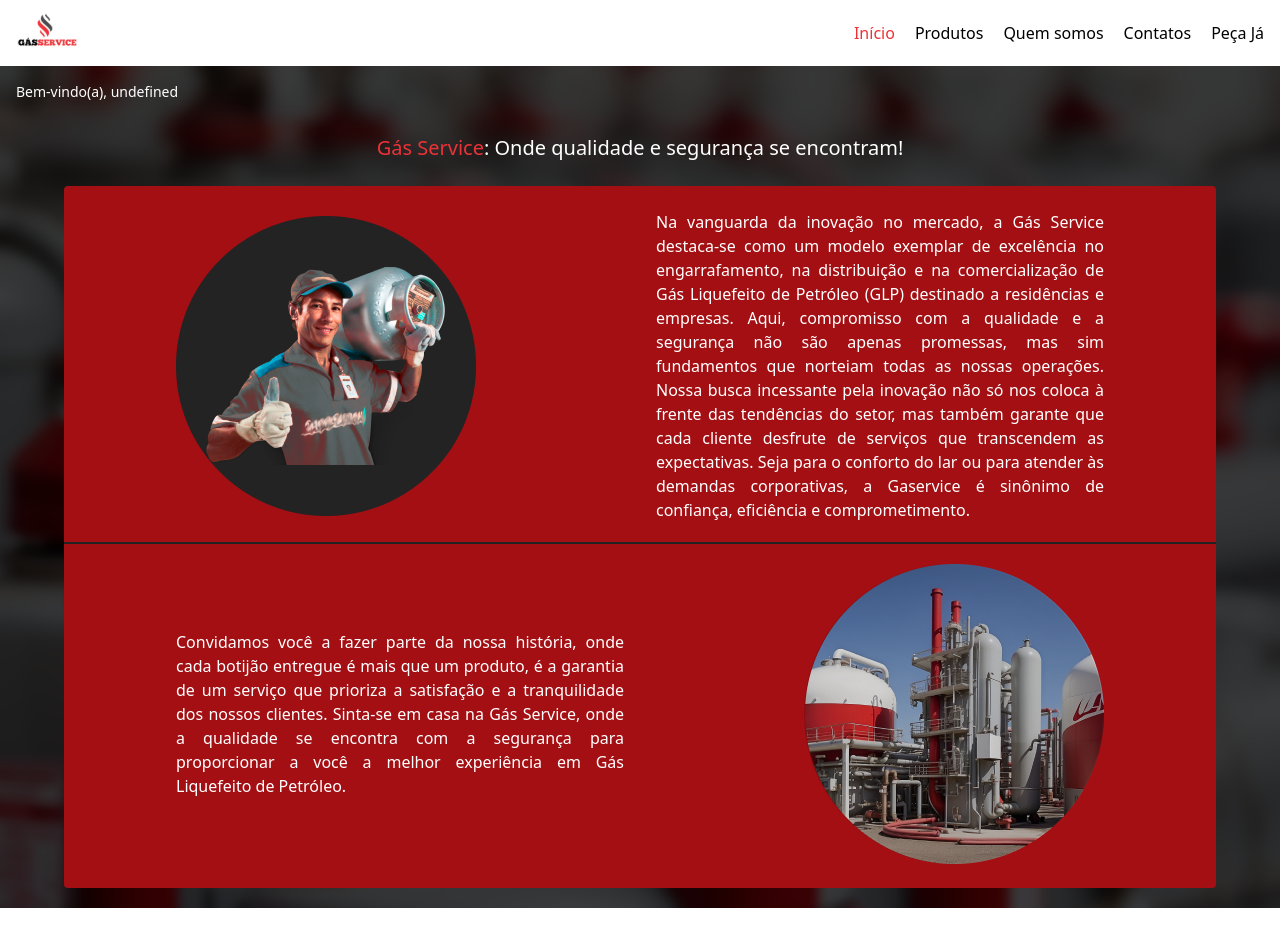
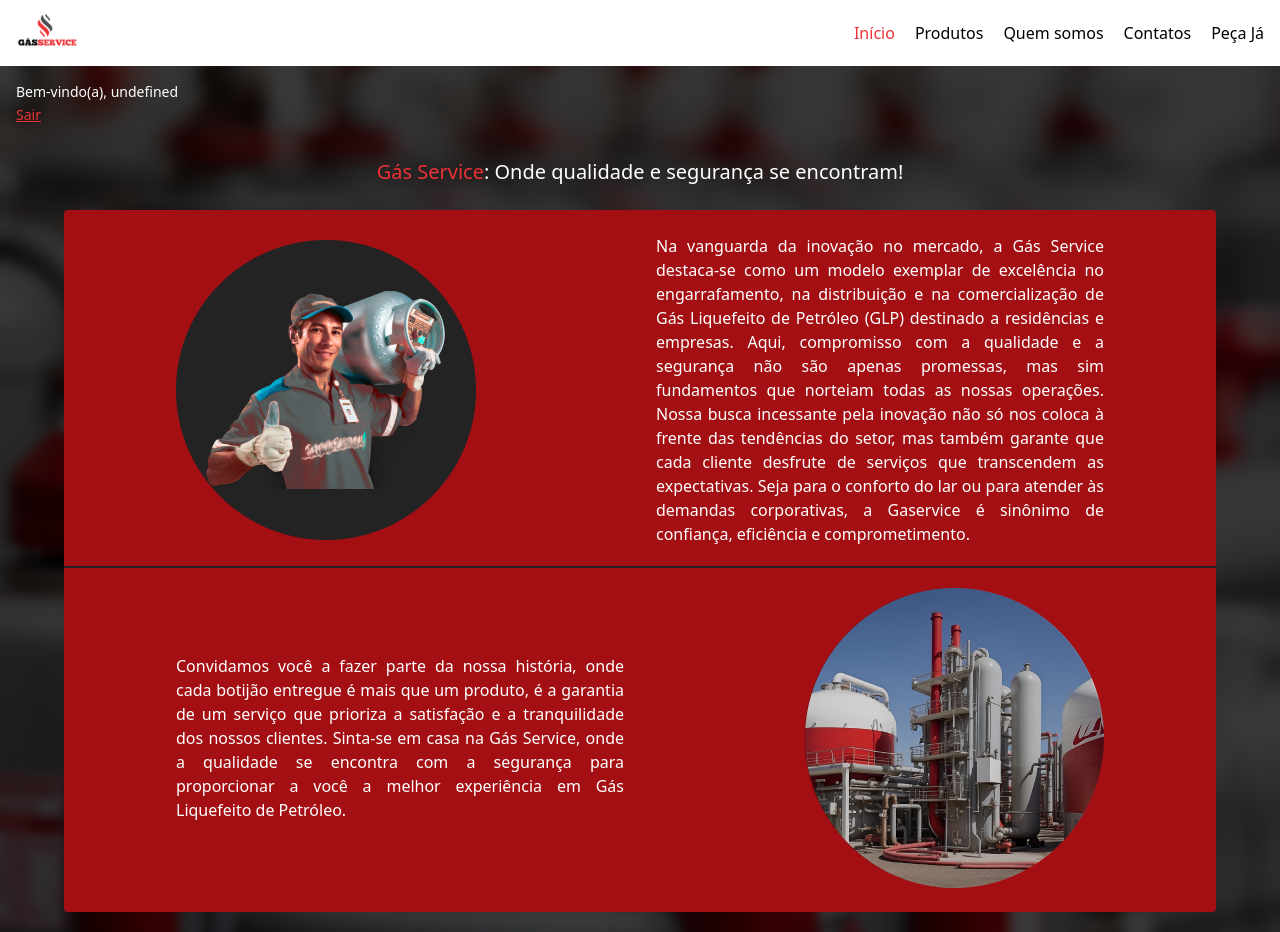
Before and after one commit to oMatheus-Farias/gasservice, a React (Vite) app: page /start in a window 1280 px wide. Before the commit the page ends 908 px from the top, so only its background shows below. Built offline with nearby package versions, Linux system fonts and the light colour scheme.

Commit message:
feat: adiciona botao na pagina start para realizar logOut

```diff
--- a/src/pages/start/index.tsx
+++ b/src/pages/start/index.tsx
@@ -11,7 +11,7 @@
 import companyImage from '../../assets/company.png';
 
 export default function Start(){
-  const { screenSize, setActivePageIndicator, openCloseNav, setOpenCloseNav, user } = useContext(AuthContext);
+  const { screenSize, setActivePageIndicator, openCloseNav, setOpenCloseNav, user, logOut } = useContext(AuthContext);
 
   useEffect(() => {
     setActivePageIndicator('/start');
@@ -27,7 +27,15 @@
       { screenSize !== null ? screenSize ? <HeaderDasktop/> : <HeaderMobile/> : ''}
 
       <Container>
-        <p className='text-whiteColor mt-4 text-sm' >{ `Bem-vindo(a), ${user?.name}` }</p>
+        <div>
+          <p className='text-whiteColor mt-4 text-sm' >{ `Bem-vindo(a), ${user?.name}` }</p>
+          <button
+            className='text-redColor text-sm underline'
+            onClick={ logOut }
+          >
+            Sair
+          </button>
+        </div>
 
         <h1 className='text-redColor text-[0.81em] text-center mt-8 sm:text-xl' >
           Gás Service
```
